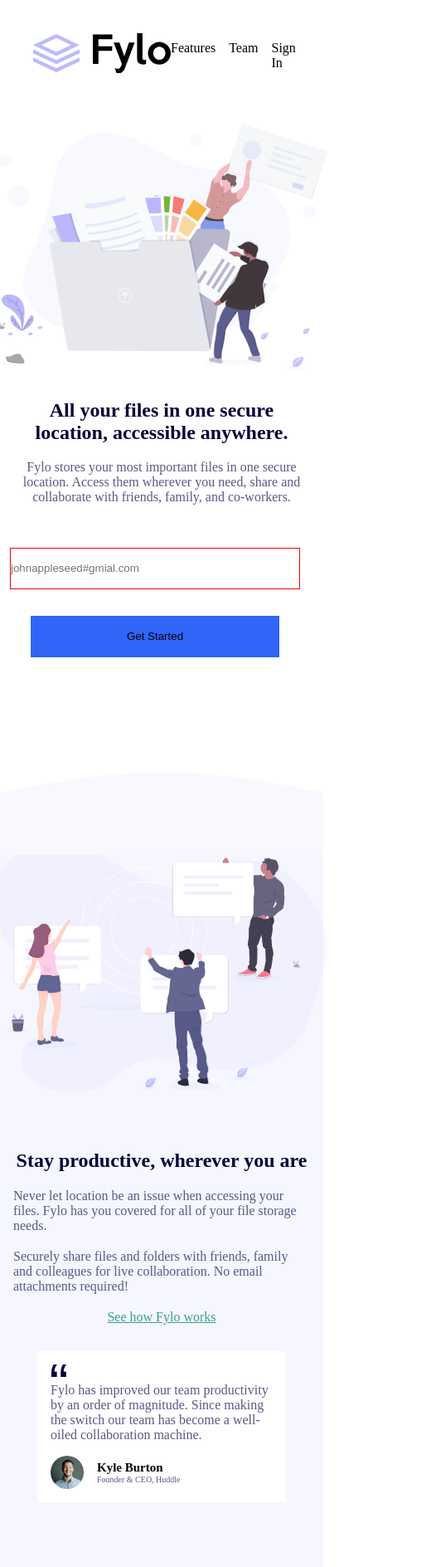
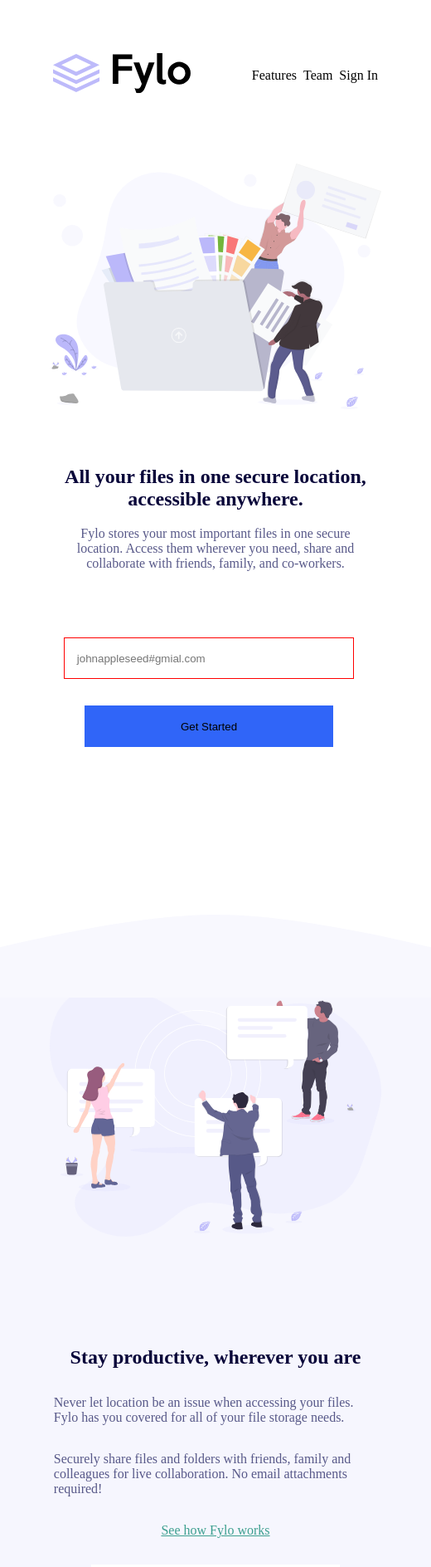
Before and after one commit to haleemahpopoola/flyo-landing-page, a plain HTML site: page index.html in a window 390 px wide. Shown: the top 1888 px of the page at 83% size, 520 px wide, since content can reach past the window. Drawn offline with Linux system fonts and the light colour scheme.

Commit message:
made some changes

```diff
--- a/index.html
+++ b/index.html
@@ -31,7 +31,7 @@
                 </div>
                 <div class="fr">
                     <label for="email"></label>
-                    <input type="email" name="email" id="email"placeholder="johnappleseed#gmial.com">
+                    <input type="email" name="email" id="email"placeholder="&nbsp &nbsp johnappleseed#gmial.com">
                     <button type="submit">Get Started</button>
                 </div>
             </div>
@@ -71,7 +71,7 @@
                 <p>It only takes a minute to sign up and our free starter tier is extremely generous. If you have any questions, our support team would be happy to help you.</p>
             </div>
             <div class="thi">
-                <input type="email" name="emails" id="emails"placeholder="johnappleseed#gmial.com">
+                <input type="email" name="emails" id="emails"placeholder="&nbsp &nbsp johnappleseed#gmial.com">
                 <button type="submit">Get Started For Free</button>
             </div>
         </section>
--- a/main.css
+++ b/main.css
@@ -17,6 +17,8 @@
         color: hsl(238, 22%, 44%);
     }
     nav{
+        max-width: 1440px;
+        min-width: 1440px;
         display: flex;
         flex-direction: row;
         justify-content: space-between;
@@ -81,7 +83,6 @@
         position: relative;
         z-index: 2;
         text-align: start;
-        max-width: 800px;
         margin: 0 auto;
     }
     .son h2{
@@ -137,6 +138,8 @@
     .second {
         position: relative;
         background-color: hsl(240, 75%, 98%);
+        max-width: 1440px;
+        min-width: 1440px;
         display: flex;
         flex-direction: row;
         padding: 4rem;
@@ -172,6 +175,8 @@
         color: white;
     }
     .third{
+        max-width: 1440px;
+        min-width: 1440px;
         background-color: hsl(238, 22%, 44%);
         color: white;
         padding: 4rem;
@@ -198,6 +203,8 @@
     }
     footer{
         padding: 4rem;
+        max-width: 1440px;
+        min-width: 1440px;
         background-color: hsl(243, 87%, 12%);
         color: white;
         display: flex;
@@ -236,10 +243,13 @@
 }
 @media screen and (max-width:520px){
     nav{
-        padding: 2.5rem;
+        padding-top: 4rem;
+        justify-content: space-between;
+        max-width: 520px;
+        min-width: 520px;
     }
     ul{
-        gap: 1rem;
+        gap: 0.5rem;
     }
     .fi{
         text-align: center;
@@ -247,11 +257,11 @@
     .fi h1{
         font-weight: 600;
         max-width: 29rem;
-        padding-top: 2rem;
+        padding-top: 4rem;
     }
     .fi p{
         max-width: 22rem;
-        padding-bottom: 1.2rem;
+        padding-bottom: 3rem;
         margin: auto;
     }
     .fr{
@@ -259,7 +269,7 @@
         justify-content: center;
         align-items: center;
         gap: 2rem;
-        padding-bottom: 12em;
+        padding-bottom: 16em;
     }
     .fr input{
         width: 350px;
@@ -273,6 +283,8 @@
         width: 400px;
     }
     .first{
+        max-width: 520px;
+        min-width: 520px;
         padding: 1rem;
         flex-direction: column-reverse;
         justify-content: center;
@@ -283,18 +295,17 @@
         position: relative;
         z-index: 2;
         text-align: center;
-        max-width: 800px;
         margin: 0 auto;
     }
     .son h2{
         font-weight: 600;
         max-width: 22rem;
-        padding-bottom: 1.2rem;
+        padding-bottom: 2rem;
         margin: auto;
     }
     .son p{
         max-width: 24.4rem;
-        padding-bottom: 1.2rem;
+        padding-bottom: 2rem;
         text-align: start;
     }
     .dau a{
@@ -327,7 +338,7 @@
     .hry{
         flex-direction: row;
         align-items: center;
-        padding-top: 1rem;
+        padding-top: 2rem;
         gap: 1rem;
     }
     .we p{
@@ -338,14 +349,16 @@
     }
     .last img{
         width: 400px;
-        padding-bottom: 4rem;
+        padding-bottom: 8rem;
     }
     .second {
+        max-width: 520px;
+        min-width: 520px;
         flex-direction: column-reverse;
         padding: 1rem;
         justify-content: space-between;
         align-items: center;
-        padding-bottom: 10rem;
+        padding-bottom: 16rem;
     }
     .second::before {
         background-image: url('images/bg-curve-mobile.svg');
@@ -360,13 +373,15 @@
     }
     .thir p{
         max-width: 17rem;
-        padding-bottom: 1.2rem;
+        padding-bottom: 2rem;
         color: white;
         text-align: center;
         margin: auto;
     }
     .third{
-        padding: 2rem;
+        max-width: 520px;
+        min-width: 520px;
+        padding-bottom: 10rem;
         display: flex;
         flex-direction: column;
         justify-content: center;
@@ -388,7 +403,9 @@
         height: 50px;
     }
     footer{
-        padding: 2rem;
+        padding-bottom: 8rem;
+        min-width: 520px;
+        max-width: 520px;
     }
     .end p{
     color: white;
@@ -404,7 +421,7 @@
         display: flex;
         justify-content: center;
         align-items: start;
-        padding-bottom: 3rem;
+        padding-bottom: 4rem;
         color: white;
         width: 200px;
     }
```
